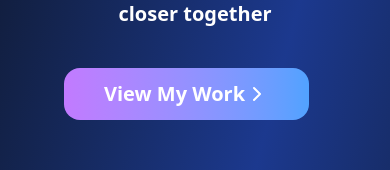
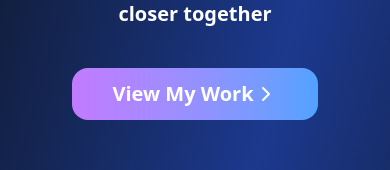
Before and after one commit to Mason-Dino/Dino-Dev, a Next.js app: page / in a window 390 px wide. Shown: the part 341-511 px from the top of the page. Built offline with nearby package versions, Linux system fonts and the light colour scheme.

Commit message:
fixed the center of the view work button

```diff
--- a/src/app/page.tsx
+++ b/src/app/page.tsx
@@ -16,7 +16,7 @@ export default function Home() {
 							Creating family fun application to spend<br />time together and grow closer together
 						</h3>
 					</div>
-					<div className='flex flex-col sm:flex-row gap-4 justify-center'>
+					<div className='flex flex-row gap-4 justify-center'>
 						<a href='#projects'>
 							<button className="rounded-2xl bg-gradient-to-r from-purple-400 to-blue-400 hover:from-purple-400 hover:to-purple-400 transition-all transform text-white text-xl font-semibold py-3 px-10 flex items-center justify-center">
 								View My Work <ChevronRight />
```
